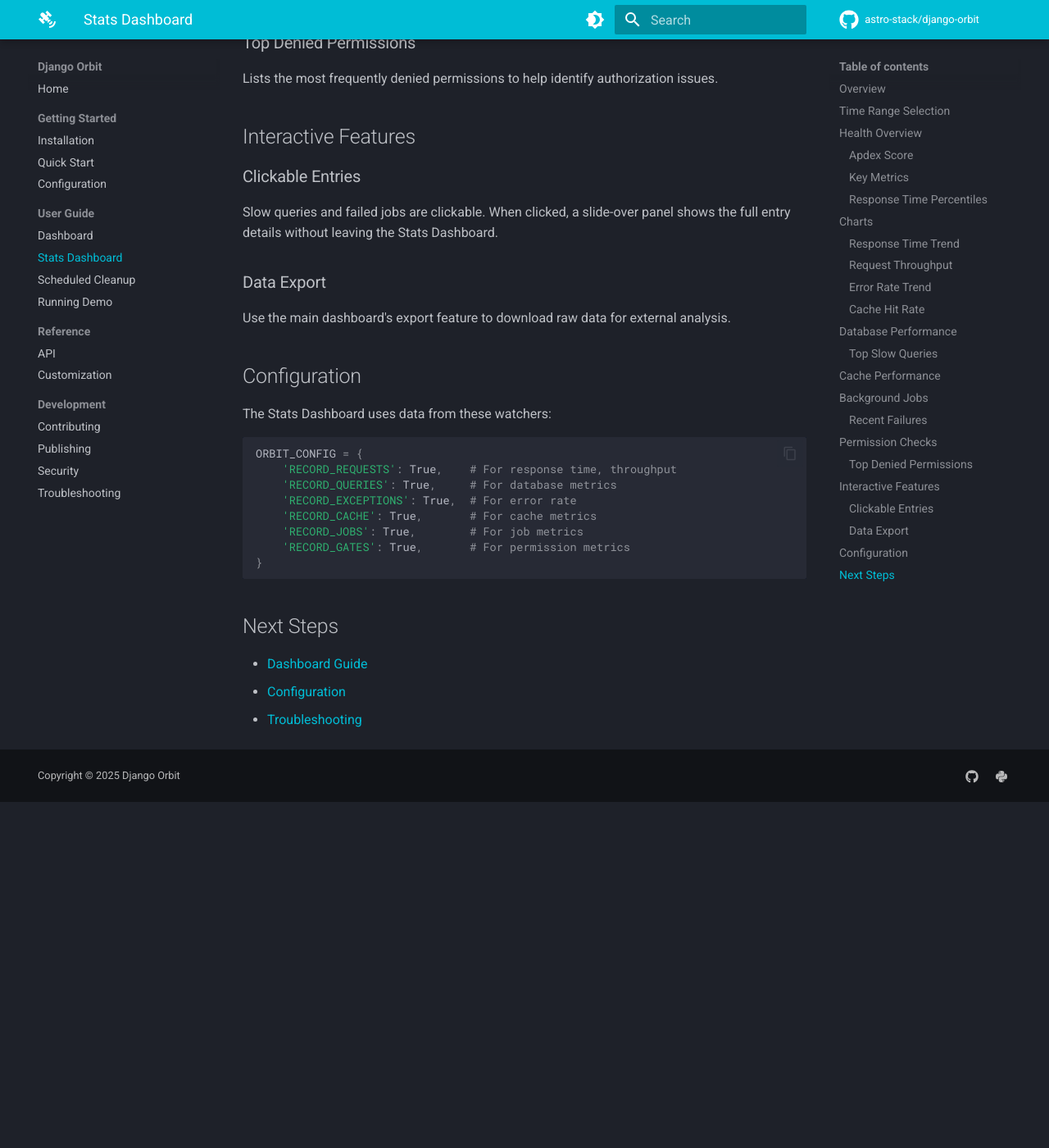
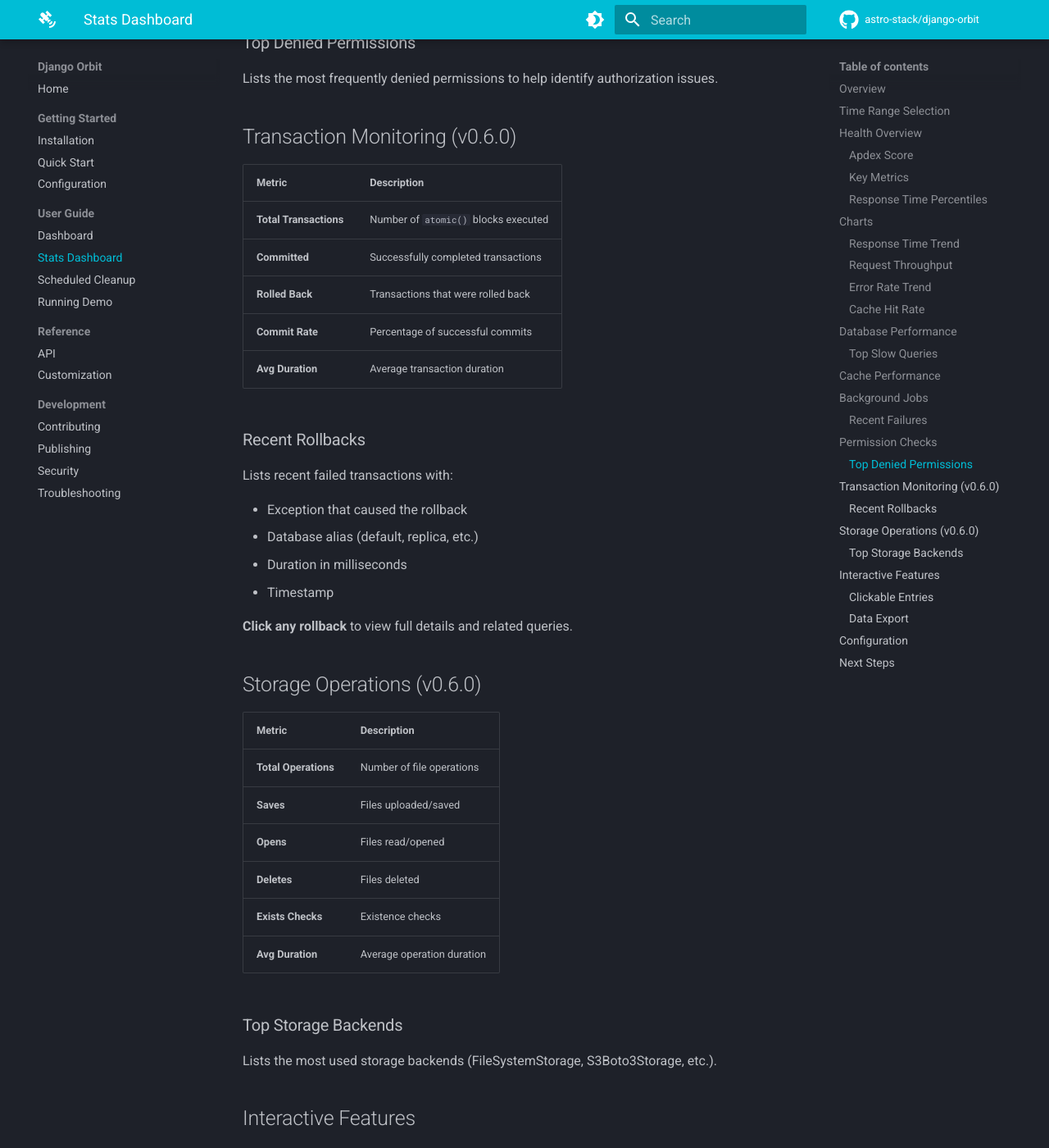
Before and after one commit to astro-stack/django-orbit, an MkDocs documentation site: the page built from docs/stats.md, in a window 1280 px wide and 1400 px high, scrolled down 4632 px. Shown: the whole window at 82% size. Built offline with MkDocs 1.6.1 and Material for MkDocs 9.7.7, drawn with Linux system fonts in a browser that asks for light colours; comment, search, counter and statistics services are not loaded; before the commit the page ends 5610 px from its top, so only the background shows below that; some of the changed text lies outside the part shown.

Commit message:
docs: add v0.6.0 features to documentation

````diff
--- a/docs/stats.md
+++ b/docs/stats.md
@@ -148,6 +148,42 @@
 
 Lists the most frequently denied permissions to help identify authorization issues.
 
+## Transaction Monitoring (v0.6.0)
+
+| Metric | Description |
+|--------|-------------|
+| **Total Transactions** | Number of `atomic()` blocks executed |
+| **Committed** | Successfully completed transactions |
+| **Rolled Back** | Transactions that were rolled back |
+| **Commit Rate** | Percentage of successful commits |
+| **Avg Duration** | Average transaction duration |
+
+### Recent Rollbacks
+
+Lists recent failed transactions with:
+
+- Exception that caused the rollback
+- Database alias (default, replica, etc.)
+- Duration in milliseconds
+- Timestamp
+
+**Click any rollback** to view full details and related queries.
+
+## Storage Operations (v0.6.0)
+
+| Metric | Description |
+|--------|-------------|
+| **Total Operations** | Number of file operations |
+| **Saves** | Files uploaded/saved |
+| **Opens** | Files read/opened |
+| **Deletes** | Files deleted |
+| **Exists Checks** | Existence checks |
+| **Avg Duration** | Average operation duration |
+
+### Top Storage Backends
+
+Lists the most used storage backends (FileSystemStorage, S3Boto3Storage, etc.).
+
 ## Interactive Features
 
 ### Clickable Entries
@@ -170,6 +206,8 @@
     'RECORD_CACHE': True,       # For cache metrics
     'RECORD_JOBS': True,        # For job metrics
     'RECORD_GATES': True,       # For permission metrics
+    'RECORD_TRANSACTIONS': True, # For transaction metrics (v0.6.0)
+    'RECORD_STORAGE': True,     # For storage metrics (v0.6.0)
 }
 ```
 
````
Also changed, not shown: docs/index.md (+7 -0 lines).
